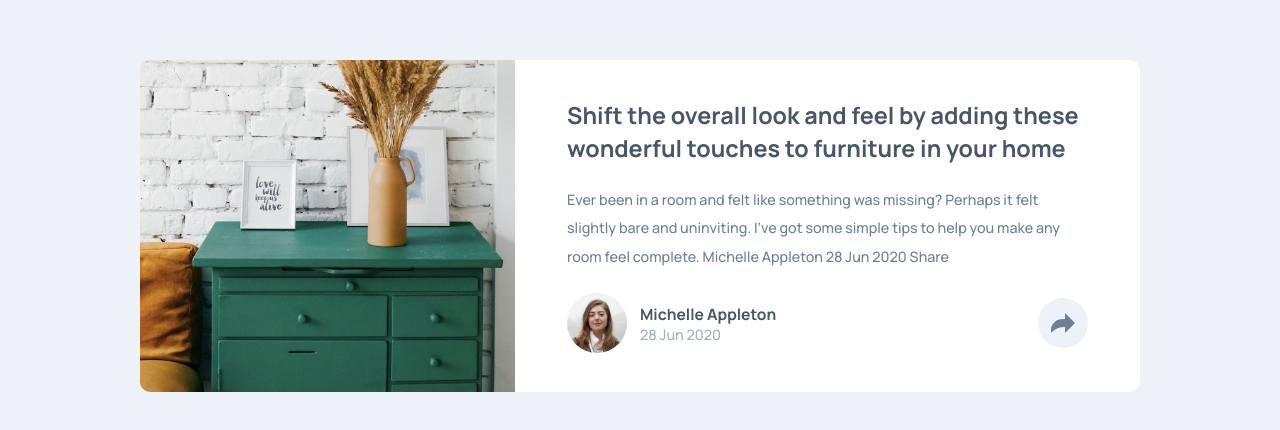
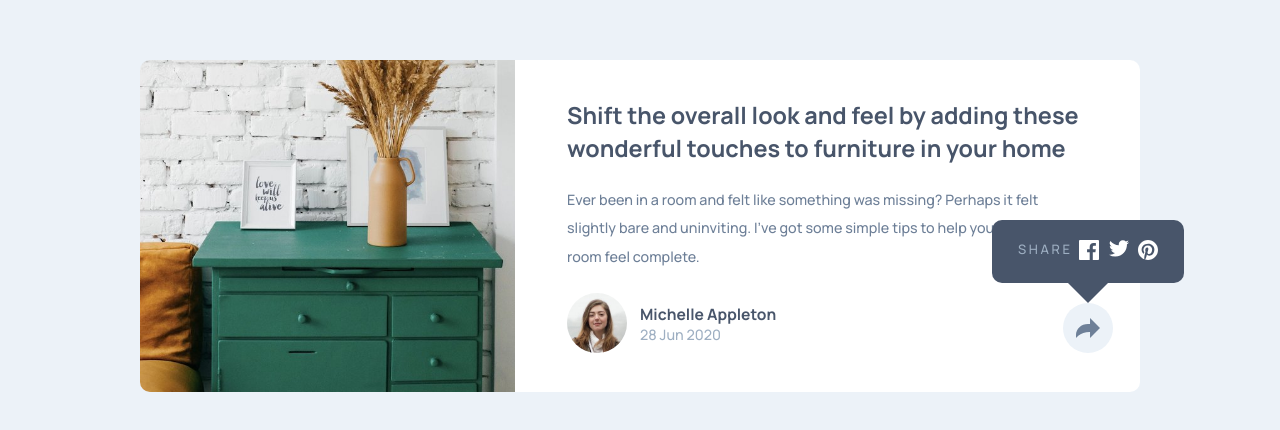
Before and after one commit to Nazaf64/article-preview-component, a plain HTML site: page index.html in a window 1280 px wide. Shown: the part 174-604 px from the top of the page. Drawn offline with Linux system fonts and the light colour scheme.

Commit message:
share bubble without animation addded

```diff
--- a/index.html
+++ b/index.html
@@ -19,20 +19,15 @@
     <main>
 
         <div id="card-image"></div>
-    <div id="card-text">
+        <div id="card-text" class="grid-container">
             <h1> Shift the overall look and feel by adding these wonderful touches to furniture in your home</h1>
 
             <p id="description">Ever been in a room and felt like something was missing? Perhaps
             it felt slightly bare and uninviting. I’ve got some simple tips
             to help you make any room feel complete.
+            </p>
 
-      Michelle Appleton
-      28 Jun 2020
-
-      Share</p>
-
-      <div id="card-footer">
-        <div id="avatar-card">
+            <div class="grid-cell" id="avatar-card">
                 <img id="avatar" src="images/avatar-michelle.jpg" alt="avatar">
                 <div id="avatar-text">
                     <h4>Michelle Appleton</h4>
@@ -40,11 +35,25 @@
                 </div>
             </div>
 
-        <div id="share-conatiner">
+            <div class="grid-cell" id="share-container">
+                <div id="bubble-set">
+                        <div id="bubble-box">
+                            <ul id="share-list">
+                                <li>S H A R E</li>
+                                <li class="share-items"><a href="https://www.facebook.com/"><img class="share-icon" src="images/icon-facebook.svg" alt="facebook-icon"></a></li>
+                                <li class="share-items"><a href="https://twitter.com/"><img class="share-icon" src="images/icon-twitter.svg" alt="twitter-icon"></a></li>
+                                <li class="share-items"><a href="https://www.pinterest.com/"><img class="share-icon" src="images/icon-pinterest.svg" alt="pinterest-icon"></a></li>
+                            </ul>
+                        </div>
+
+                        <div id="arrow-down"></div>
+
+                </div>
+
                 <div id="share-icon-container">
                     <img id="share-icon" src="images/icon-share.svg" alt="share-icon">
                 </div>
-        </div>
+
             </div>
 
         </div>
--- a/main.js
+++ b/main.js
@@ -0,0 +1,17 @@
+// Bubble margin adjust
+let bubble = document.getElementById('bubble-set');
+let bubble_width = bubble.offsetWidth;
+let margin_adjust = -bubble_width/2;
+
+let number = `${margin_adjust}px`;
+
+bubble.style.marginRight = number;
+
+// Share icon margin adjust
+let share = document.getElementById('share-icon-container');
+let share_width = share.offsetWidth;
+let share_adjust = -share_width/2;
+
+let share_number = `${share_adjust}px`;
+
+share.style.marginRight = share_number;
--- a/style.css
+++ b/style.css
@@ -4,6 +4,7 @@
     --para-color: hsl(214, 17%, 51%);
     --date-color: hsl(212, 23%, 69%);
     --border-radius: 10px;
+    --expt-color:rgb(56,65,84);
 }
 
 *{
@@ -61,12 +62,31 @@ p#date{
     border-bottom-left-radius: var(--border-radius);
 }
 
+.grid-container{
+    display: grid;
+    grid-template-columns: 1fr 1fr;
+}
+
+.grid-container h1, .grid-container p{
+    grid-column-start: 1;
+    grid-column-end: 3;
+}
+
+.grid-container h1{
+    grid-row: 1/2;
+}
+
+.grid-container p{
+    grid-row: 2/3;
+}
+
 #card-text{
     padding: 3em 4em;
     background-color: #fff;
     border-top-right-radius: var(--border-radius);
     border-bottom-right-radius: var(--border-radius);
 }
+
 
 #card-footer{
     display: grid;
@@ -75,10 +95,15 @@ p#date{
     /* align-content: center; */
 }
 
+
 #avatar-card{
+    grid-column-start: 1;
+    grid-column-end: 2;
+
     display: grid;
     grid-template-columns: 1fr 3fr;
-    /* border: 1px solid red; */
+    justify-content: center;
+    align-content: end;
 }
 
 img#avatar{
@@ -86,6 +111,9 @@ img#avatar{
     width: auto;
     border-radius: 50%;
     margin-right: 1em;
+
+    /* grid-column-start: 2;
+    grid-column-end: 3; */
 }
 
 #avatar-text{
@@ -95,18 +123,23 @@ img#avatar{
 
 h4{
     font-size: 1.2em;
+    /* grid-column-start: 1; */
 }
 p#date{
     font-size: 1.1em;
+    /* grid-column-start: 2; */
+
 }
 
-#share-conatiner{
+#share-container{
     display: grid;
-    /* grid-template-columns: 1fr; */
-    justify-content: right;
-    align-content: center;
-    /* margin: 0 auto; */
-    /* padding-left: 20px; */
+    grid-template-columns: 1fr;
+
+    grid-column: 2;
+    grid-row: 2/4;
+
+    justify-content: end;
+    align-content: end;
 }
 
 #share-icon-container{
@@ -117,6 +150,9 @@ p#date{
     justify-content: center;
     align-content: center;
     border-radius: 50%;
+
+    justify-self: end;
+    align-self: end;
 }
 
 img#share-icon{
@@ -124,7 +160,46 @@ img#share-icon{
     width: auto;
 }
 
-@media screen and (max-width: 1200px){
+#bubble-set {
+    display: grid;
+    grid-template-columns: 1fr;
+    justify-self: end;
+    align-self: end;
+
+    /* margin-right: -50px; */
+}
+
+#bubble-box {
+    margin: 0 auto;
+}
+
+#arrow-down{
+    margin: 0 auto;
+    width: 0;
+    height: 0;
+    border-left: 20px solid transparent;
+    border-right: 20px solid transparent;
+
+    border-top: 20px solid var(--header-color);
+}
+
+ul {
+    border-radius: var(--border-radius);
+    display: flex;
+    justify-content: space-between;
+    padding: 1.5em 2em;
+    list-style: none;
+    color: var(--date-color);
+    background-color: var(--header-color);
+    width: 15vw;
+
+}
+
+img.share-icon{
+    background-color: var(--header-color);
+}
+
+@media screen and (max-width: 1050px){
     body{
         height: 100%;
     }
@@ -156,5 +231,7 @@ img#share-icon{
 
     #card-footer{
         margin-top: 4em;
+        grid-template-columns: 3fr 1fr;
+
     }
 }
```
Lines whose indentation alone changed are shown as unchanged.
